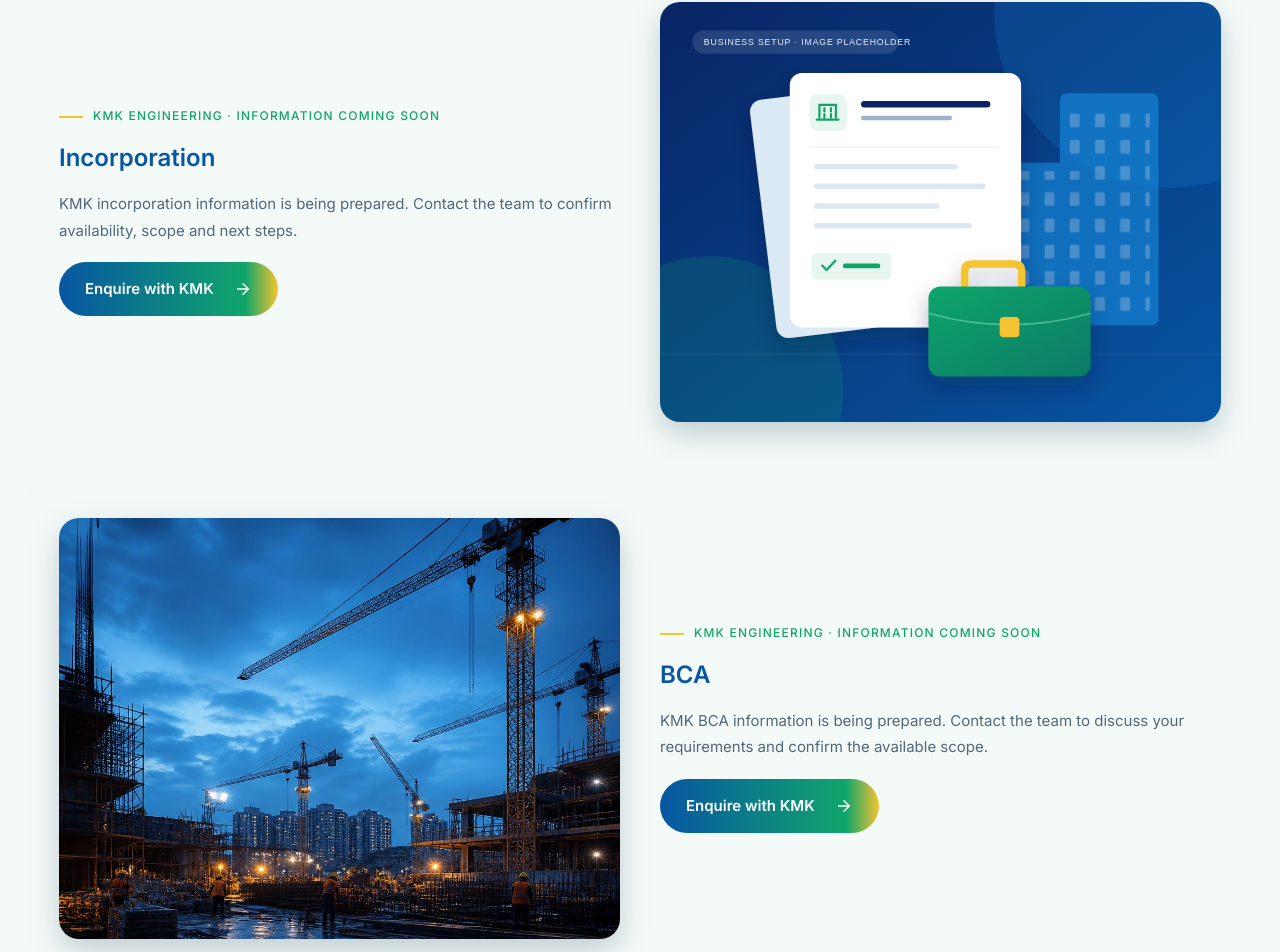
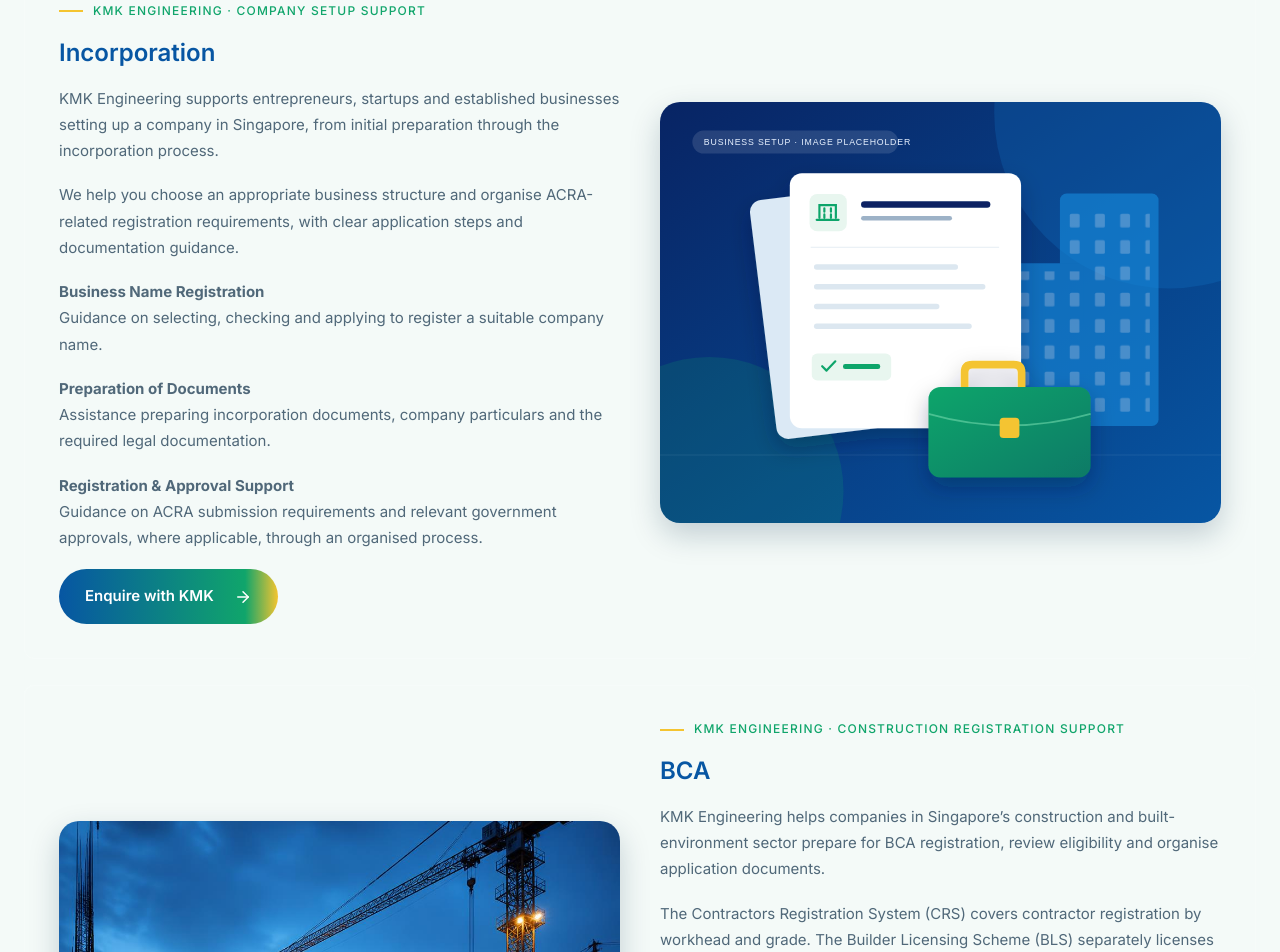
Before and after one commit to udhayas400-oss/KMK-, a React (Vite) app in the folder KMK-Engineering-Website/: page / in a window 1280 px wide. Shown: the part 7059-8011 px from the top of the page. Built offline with nearby package versions, Linux system fonts and the light colour scheme.

Commit message:
bca and Incorporation content added

```diff
--- a/KMK-Engineering-Website/src/components/site/BusinessPlaceholders.tsx
+++ b/KMK-Engineering-Website/src/components/site/BusinessPlaceholders.tsx
@@ -2,21 +2,39 @@
 import { ButtonLabel } from './ButtonLabel';
 import '../../bca.css';
 
-// Navigation destinations only; no unverified service capabilities are claimed.
+// Original KMK service copy; registration and licensing decisions remain with the authorities.
 export function BusinessPlaceholders() {
   return <div className="business-placeholders">
     {[
-      { id: 'incorporation', title: 'Incorporation', description: 'KMK incorporation information is being prepared. Contact the team to confirm availability, scope and next steps.' },
-      { id: 'bca', title: 'BCA', description: 'KMK BCA information is being prepared. Contact the team to discuss your requirements and confirm the available scope.' },
+      { id: 'incorporation', title: 'Incorporation', label: 'Company Setup Support', paragraphs: [
+        'KMK Engineering supports entrepreneurs, startups and established businesses setting up a company in Singapore, from initial preparation through the incorporation process.',
+        'We help you choose an appropriate business structure and organise ACRA-related registration requirements, with clear application steps and documentation guidance.',
+      ], points: [
+        { title: 'Business Name Registration', text: 'Guidance on selecting, checking and applying to register a suitable company name.' },
+        { title: 'Preparation of Documents', text: 'Assistance preparing incorporation documents, company particulars and the required legal documentation.' },
+        { title: 'Registration & Approval Support', text: 'Guidance on ACRA submission requirements and relevant government approvals, where applicable, through an organised process.' },
+      ] },
+      { id: 'bca', title: 'BCA', label: 'Construction Registration Support', paragraphs: [
+        'KMK Engineering helps companies in Singapore’s construction and built-environment sector prepare for BCA registration, review eligibility and organise application documents.',
+        'The Contractors Registration System (CRS) covers contractor registration by workhead and grade. The Builder Licensing Scheme (BLS) separately licenses builders undertaking regulated general or specialist building works.',
+      ], points: [
+        { title: 'Registration & Workhead Guidance', text: 'Identify relevant workheads, registration categories and grades for your company’s activities.' },
+        { title: 'Documentation & Eligibility Review', text: 'Review financial requirements, project track records and technical personnel qualifications, and prepare supporting records.' },
+        { title: 'Application & Compliance Support', text: 'Guidance through application steps, documentation queries and applicable registration or licensing requirements.' },
+      ] },
     ].map(item => <section id={item.id} className="business-placeholder" key={item.id} aria-labelledby={item.id + '-title'}>
       {item.id === 'bca' && <div className="bca-image"><img src="/industry-construction.jpg" alt="Construction site with tower cranes, building work and workers" width="1024" height="1024" loading="lazy" /></div>}
       {item.id === 'bca' ? <div className="bca-content">
-        <span className="eyebrow">KMK Engineering · Information coming soon</span>
-        <h3 id={item.id + '-title'}>{item.title}</h3><p>{item.description}</p>
+        <span className="eyebrow">KMK Engineering · {item.label}</span>
+        <h3 id={item.id + '-title'}>{item.title}</h3>
+        {item.paragraphs.map(paragraph => <p key={paragraph}>{paragraph}</p>)}
+        {item.points.map(point => <p key={point.title}><strong>{point.title}</strong><br />{point.text}</p>)}
         <a className="button-primary" href="#contact"><ButtonLabel>Enquire with KMK</ButtonLabel><ArrowRight size={18} /></a>
       </div> : <div className="incorporation-content">
-      <span className="eyebrow">KMK Engineering · Information coming soon</span>
-      <h3 id={item.id + '-title'}>{item.title}</h3><p>{item.description}</p>
+      <span className="eyebrow">KMK Engineering · {item.label}</span>
+      <h3 id={item.id + '-title'}>{item.title}</h3>
+      {item.paragraphs.map(paragraph => <p key={paragraph}>{paragraph}</p>)}
+      {item.points.map(point => <p key={point.title}><strong>{point.title}</strong><br />{point.text}</p>)}
       <a className="button-primary" href="#contact"><ButtonLabel>Enquire with KMK</ButtonLabel><ArrowRight size={18} /></a>
       </div>}
       {item.id === 'incorporation' && <div className="incorporation-image"><img src="/incorporation-placeholder.svg" alt="Placeholder illustration for company documentation and business setup" width="1024" height="768" loading="lazy" /></div>}
```
